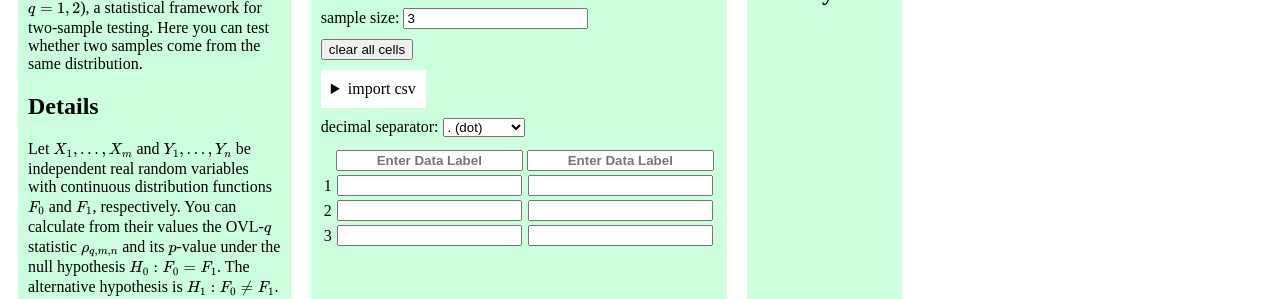
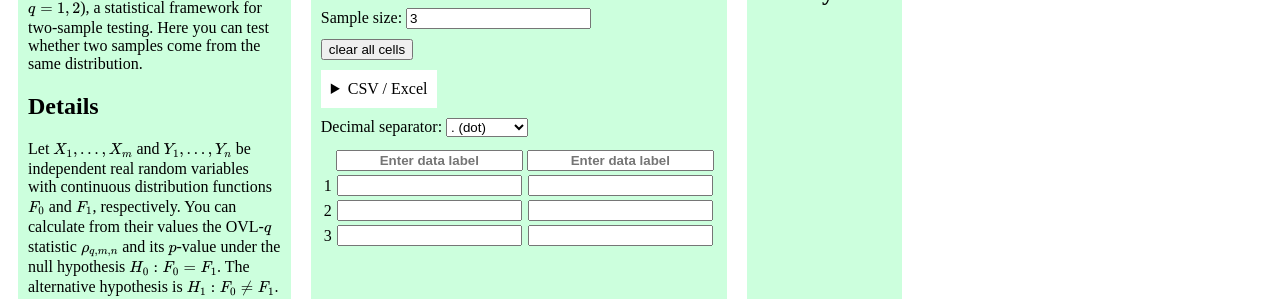
Before and after one commit to fiveseven-lambda/ovl-test, a React app: page / in a window 1280 px wide. Shown: the part 171-470 px from the top of the page. Built offline with nearby package versions, Linux system fonts and the light colour scheme.

Commit message:
change csv / excel

```diff
--- a/src/csv.tsx
+++ b/src/csv.tsx
@@ -1,31 +1,32 @@
 import * as React from 'react';
 import { parse } from 'csv-parse/sync';
-import { Input, Setter, PartialSetter, CSVDelimiter, CSVDelimiters, CSVDelimitersName } from './types';
+import { Input, Setter, PartialSetter, CSVDelimiters, CSVDelimitersName } from './types';
+
+type Format = [boolean, boolean];
 
 export const CSV = ({input: [_, setInput]}: {input: PartialSetter<Input>}) => {
-  const [file, setFile] = React.useState<File>(null);
-  const [format, setFormat] = React.useState<[boolean, boolean]>([false, false]);
-  const [delimiter, setDelimiter] = React.useState<CSVDelimiter>(',');
-  const readCSV = (file: File, [header, index]: [boolean, boolean], encoding: string, delimiter: CSVDelimiter, setInput: (_: Partial<Input>) => void) => {
-    const reader = new FileReader();
-    reader.onload = event => {
-      if(typeof event.target.result !== 'string') return;
-      let csv;
+  const [text, setText] = React.useState<string>('');
+  const [delimiter, setDelimiter] = React.useState<string>(',');
+  const [format, setFormat] = React.useState<Format>([false, false]);
+  const [error, setError] = React.useState<string>(null);
+  const readCSV = (text: string, delimiter: string, [header, index]: Format) => {
+    let csv: string[][];
+    console.log(text, delimiter);
     try{
-        csv = parse(event.target.result, { delimiter });
+      csv = parse(text, { delimiter });
     }catch(error){
-        alert(`Failed to parse CSV file. ${error}`);
+      setError(`Failed to parse CSV: ${error}`);
       return;
     }
+    console.log(csv);
     if(csv.length == 0){
-        alert('empty file specified');
+      setError('empty');
       return;
     }else if(csv[0].length !== +index + 2){
-        alert(`CSV format error: expected ${+index + 2} columns but found ${csv[0].length}`);
+      setError(`Wrong format: expected ${+index + 2} columns but found ${csv[0].length}`);
       return;
     }
     const size = csv.length - +header;
-      if(size === 0) return true;
     const update: Partial<Input> = {};
     update.size = size.toString();
     if(header){
@@ -35,26 +36,188 @@ export const CSV = ({input: [_, setInput]}: {input: PartialSetter<Input>}) => {
     for(let i = 0; i < size; ++i){
       update.data[i] = [csv[+header + i][+index], csv[+header + i][+index + 1]];
     }
+    setError('');
     setInput(update);
   };
+  return <div className='input-part'>
+    <details className='csv'>
+      <summary>CSV / Excel</summary>
+      <div className='csv-details'>
+        <CSVInput
+          text={text}
+          handleChangeText={ (text: string) => {
+            setText(text);
+            readCSV(text, delimiter, format);
+          } }
+        />
+        <Delimiter
+          value={delimiter}
+          onChange={ event => {
+            const delimiter = event.target.value;
+            setDelimiter(delimiter);
+            readCSV(text, delimiter, format);
+          } }
+        />
+        <Format
+          format={ [format, format => {
+            setFormat(format);
+            readCSV(text, delimiter, format);
+          }] }
+        />
+        { error === null ? null : <p className='error'>{error}</p> }
+      </div>
+    </details>
+  </div>
+}
+
+const CSVInput = ({text, handleChangeText}: {text: string, handleChangeText(_: string): void}) => {
+  return <div id='csv-input'>
+    <TextArea text={text} handleChangeText={handleChangeText}/>
+    <ReadFile handleChangeText={handleChangeText}/>
+  </div>
+}
+
+const TextArea = ({text, handleChangeText}: {text: string, handleChangeText(_: string): void}) => <div className='input-part'>
+  <textarea
+    id='csv-textarea'
+    placeholder='Paste here, or select a file'
+    value={text}
+    onChange={ event => handleChangeText(event.target.value) }
+  />
+</div>
+
+const ReadFile = ({handleChangeText}: {handleChangeText(_: string): void}) => {
+  const readFile = (file: File, encoding: string) => {
+    const reader = new FileReader();
+    reader.onload = event => {
+      if(typeof event.target.result === 'string'){
+        handleChangeText(event.target.result);
+      }
+    }
     reader.readAsText(file, encoding);
   };
-  const formatSetter: Setter<[boolean, boolean]> = [format, format => {
-    if(file !== null) readCSV(file, format, encoding, delimiter, setInput);
-    setFormat(format);
-  }]
+  const [file, setFile] = React.useState<File>(null);
+  const [encoding, setEncoding] = React.useState<string>('UTF-8');
+  return <div>
+    <SelectFile readFile={readFile} setFile={setFile} encoding={encoding}/>
+    <Encoding readFile={readFile} file={file} setEncoding={setEncoding}/>
+  </div>
+}
+
+const SelectFile = ({
+  readFile,
+  setFile,
+  encoding
+}: {
+  readFile(file: File, encoding: string): void,
+  setFile(file: File): void,
+  encoding: string
+}) => <div className='input-part'>
+  File: <input type='file' onChange={ event => {
+    const files = event.target.files;
+    if(files.length > 0){
+      readFile(files[0], encoding);
+      setFile(files[0]);
+    }
+  } }/>
+</div>
+
+const Encoding = ({
+  readFile,
+  file,
+  setEncoding
+}: {
+  readFile(file: File, encoding: string): void,
+  file: File,
+  setEncoding(encoding: string): void,
+}) => <div className='input-part'>
+  Encoding: <select onChange={ event => {
+    const encoding = event.target.value;
+    if(file !== null) readFile(file, encoding);
+    setEncoding(encoding);
+  } }>
+    { encodings.map((encoding, i) => <option key={i}>{encoding}</option>) }
+  </select>
+</div>
+
+const Delimiter = ({
+  value,
+  onChange
+}: {
+  value: string,
+  onChange: React.ChangeEventHandler<HTMLSelectElement>
+}) => <div className='input-part'>
+  Delimiter: <select value={value} onChange={onChange}>
+    { CSVDelimiters.map((delimiter, i) => <option key={i} value={delimiter}>{`${delimiter} (${CSVDelimitersName[delimiter]})`}</option>) }
+  </select>
+</div>
+
+const Format = ({ format }: { format: Setter<Format> }) => <div className='input-part'>
+  <table>
+    <tbody>
+      <FormatOption
+        format={format}
+        value={[false, false]}
+        label='data only'
+        sample={'10,20\n30,40\n50,60\n ︙'}
+      />
+      <FormatOption
+        format={format}
+        value={[true, false]}
+        label='with header row'
+        sample={'data 0,data 1\n10,20\n30,40\n50,60\n ︙'}
+      />
+      <FormatOption
+        format={format}
+        value={[false, true]}
+        label='with index column'
+        sample={'1,10,20\n2,30,40\n3,50,60\n ︙'}
+      />
+      <FormatOption
+        format={format}
+        value={[true, true]}
+        label='with header row and index column'
+        sample={',data 0,data 1\n1,10,20\n2,30,40\n3,50,60\n ︙'}
+      />
+    </tbody>
+  </table>
+</div>
+
+const FormatOption = ({
+  format: [format, setFormat],
+  value,
+  label,
+  sample
+}: {
+  format: Setter<Format>
+  value: Format,
+  label: string,
+  sample: string,
+}) => <tr>
+  <td><pre className='csv-sample'>{sample}</pre></td>
+  <td>
+    <input
+      type='radio'
+      name='csv-format'
+      checked={ format.every((x, i) => x === value[i]) }
+      onChange={ _ => setFormat(value) }
+    ></input>
+    <label>{label}</label>
+  </td>
+</tr>
+
 const encodings = [
   'UTF-8',
-    '866',
-    'latin2',
-    'latin3',
-    'latin4',
-    'cyrillic',
-    'arabic',
-    'greek',
-    'hebrew',
-    'logical',
-    'latin6',
+  'IBM866',
+  'ISO-8859-2',
+  'ISO-8859-3',
+  'ISO-8859-4',
+  'ISO-8859-5',
+  'ISO-8859-6',
+  'ISO-8859-7',
+  'ISO-8859-8',
+  'ISO-8859-8i',
+  'ISO-8859-10',
   'ISO-8859-13',
   'ISO-8859-14',
   'ISO-8859-15',
@@ -65,127 +228,23 @@ export const CSV = ({input: [_, setInput]}: {input: PartialSetter<Input>}) => {
   'windows-874',
   'windows-1250',
   'windows-1251',
-    'latin1',
+  'windows-1252',
   'windows-1253',
-    'latin5',
+  'windows-1254',
   'windows-1255',
   'windows-1256',
   'windows-1257',
   'windows-1258',
   'x-mac-cyrillic',
   'GBK',
-    'gb18030',
+  'GB18030',
+  'HZ-GB-2312',
   'Big5',
   'EUC-JP',
   'ISO-2022-JP',
   'Shift_JIS',
   'EUC-KR',
-    'iso-2022-cn',
+  'ISO-2022-KR',
   'UTF-16BE',
-    'UTF-16',
+  'UTF-16LE'
 ];
-  const [encoding, setEncoding] = React.useState<string>('UTF-8');
-  return <div className='input-part'>
-    <details className='csv'>
-      <summary>import csv</summary>
-      <div className='csv-details'>
-        <div className='input-part'>
-          file: <input
-            type='file'
-            onChange={ event => {
-              const files = event.target.files;
-              if(files.length > 0){
-                readCSV(files[0], format, encoding, delimiter, setInput);
-                setFile(files[0]);
-              }
-            } }
-          />
-        </div>
-        <div className='input-part'>
-          encoding: <select
-            onChange={ event => {
-              const encoding = event.target.value;
-              if(file !== null) readCSV(file, format, encoding, delimiter, setInput);
-              setEncoding(encoding);
-            }}
-            value={encoding}
-          >
-            {encodings.map((encoding, i) => <option key={i}>{encoding}</option>)}
-          </select>
-        </div>
-        <div className='input-part'>
-          delimiter: <select
-            onChange={ event => {
-              let delimiter: CSVDelimiter = null;
-              for(const d of CSVDelimiters){
-                if(event.target.value === d){
-                  delimiter = d;
-                }
-              }
-              if(delimiter !== null){
-                if(file !== null) readCSV(file, format, encoding, delimiter, setInput);
-                setDelimiter(delimiter);
-              }
-            }}
-            value={delimiter}
-          >
-            { CSVDelimiters.map((delimiter, i) => <option key={i} value={delimiter}>{delimiter} ({CSVDelimitersName[delimiter]})</option>) }
-          </select>
-        </div>
-        <table>
-          <tbody>
-            <SelectCSVFormat
-              format={formatSetter}
-              value={[false, false]}
-              label='data only'
-              sample={'10,20\n30,40\n50,60\n ︙'.replace(/,/g, delimiter)}
-            />
-            <SelectCSVFormat
-              format={formatSetter}
-              value={[true, false]}
-              label='with header row'
-              sample={'data 0,data 1\n10,20\n30,40\n50,60\n ︙'.replace(/,/g, delimiter)}
-            />
-            <SelectCSVFormat
-              format={formatSetter}
-              value={[false, true]}
-              label='with index column'
-              sample={'1,10,20\n2,30,40\n3,50,60\n ︙'.replace(/,/g, delimiter)}
-            />
-            <SelectCSVFormat
-              format={formatSetter}
-              value={[true, true]}
-              label='with header row and index column'
-              sample={',data 0,data 1\n1,10,20\n2,30,40\n3,50,60\n ︙'.replace(/,/g, delimiter)}
-            />
-          </tbody>
-        </table>
-      </div>
-    </details>
-  </div>
-}
-
-const SelectCSVFormat = ({
-  format: [format, setFormat],
-  value,
-  label,
-  sample,
-}: {
-  format: Setter<[boolean, boolean]>,
-  value: [boolean, boolean],
-  label: string,
-  sample: string,
-}) => <tr>
-  <td>
-    <pre className='csv-sample'>{sample}</pre>
-  </td>
-  <td>
-    <input
-      type='radio'
-      name='csv-format'
-      checked={ format.every((x, i) => x === value[i]) }
-      onChange={ _ => setFormat(value) }
-    />
-    <label>{label}</label>
-  </td>
-</tr>
--- a/src/style.css
+++ b/src/style.css
@@ -47,6 +47,14 @@ body {
   margin: 5px 0;
   padding: 5px;
 }
+#csv-input {
+  display: flex;
+}
+#csv-textarea {
+  width: 200px;
+  height: 150px;
+  margin-right: 10px;
+}
 
 .data.narrow {
   width: 80%;
@@ -63,7 +71,7 @@ body {
   font-weight: bold;
   text-align: center;
 }
-.duplicate {
+.error {
   color: red;
 }
 .duplicate-cell {
--- a/src/userInput.tsx
+++ b/src/userInput.tsx
@@ -14,7 +14,7 @@ export const UserInput = ({widthSwitch, input, duplicate}: UserInputProps) => <d
 </div>
 
 const SelectTest = ({input: [input, setInput]}: { input: PartialSetter<Input> }) => <div className='input-part'>
-  test: <select
+  Test: <select
     onChange={ event => {
       for(const test of tests) if(event.target.value === test) setInput({ test });
     } }
@@ -37,7 +37,7 @@ const SampleSize = ({input: [input, setInput]}: { input: PartialSetter<Input> })
     }
   };
   return <div className='input-part'>
-    sample size: <input
+    Sample size: <input
       type='number'
       min='1'
       value={input.size}
@@ -65,7 +65,7 @@ const Clear = ({input: [input, setInput]}: {input: PartialSetter<Input>}) => <di
 </div>
 
 const SelectDecimalSeparator = ({input: [input, setInput]}: { input: PartialSetter<Input> }) => <div className='input-part'>
-  decimal separator: <select
+  Decimal separator: <select
     onChange={ event => {
       for(const decimalSeparator of decimalSeparators) if(event.target.value === decimalSeparator) setInput({ decimalSeparator });
     } }
@@ -79,14 +79,9 @@ const Data = ({widthSwitch, input: [input, setInput], duplicate}: {widthSwitch:
   const [oldDuplicate, setOldDuplicate] = React.useState<[boolean, [boolean, boolean][]]>(null);
   if(oldDuplicate !== null) duplicate = oldDuplicate;
   const [has_duplicate, duplicates] = duplicate;
-  let elements: React.ReactElement[] = [];
-  if(has_duplicate){
-    elements.push(
-      <p key='duplicate' className='duplicate'>Data must not have duplicates.</p>
-    );
-  }
-  elements.push(
-    <table key='table'>
+  return <div className={`input-part data ${widthSwitch}`}>
+    { has_duplicate && <p className='error'>Data must not have duplicates.</p> }
+    <table>
       <thead>
         <tr>
           <th/>
@@ -94,7 +89,7 @@ const Data = ({widthSwitch, input: [input, setInput], duplicate}: {widthSwitch:
             <input
               type='text'
               value={cell}
-              placeholder='Enter Data Label'
+              placeholder='Enter data label'
               onChange={ event => {
                 const label = input.label;
                 label[i] = event.target.value;
@@ -123,6 +118,6 @@ const Data = ({widthSwitch, input: [input, setInput], duplicate}: {widthSwitch:
           </td>) }
         </tr>) }
       </tbody>
-    </table>);
-  return <div className={`input-part data ${widthSwitch}`}>{elements}</div>
+    </table>
+  </div>
 }
```
Lines whose indentation alone changed are shown as unchanged.
